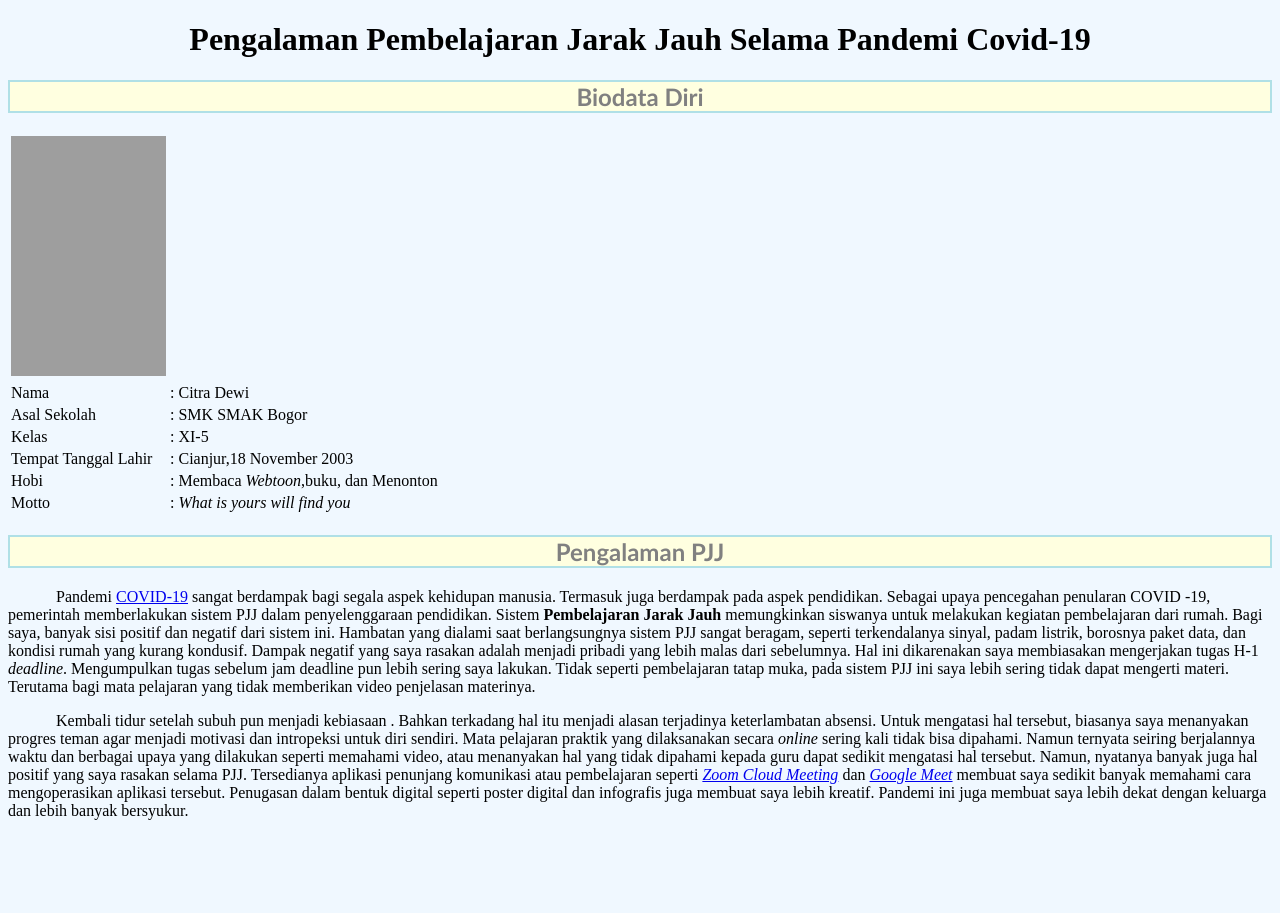
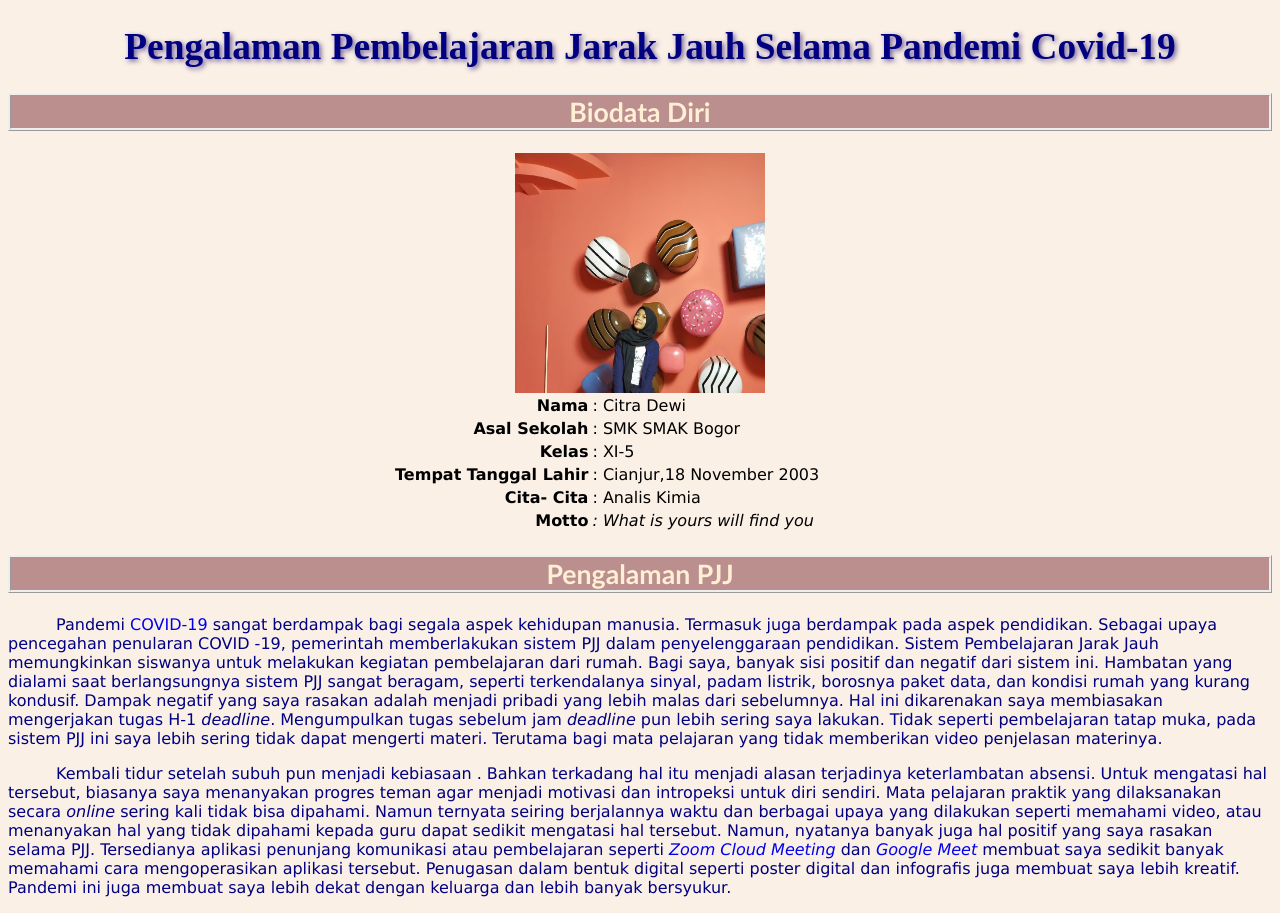
Before and after one commit to citraadewi/citraadewi.github.io, a plain HTML site: page index.html in a window 1280 px wide. Before the commit the page ends 836 px from the top, so only its background shows below. Drawn offline with Linux system fonts and the light colour scheme; grey boxes are pictures that could not be loaded.

Commit message:
Add files via upload

```diff
--- /dev/null
+++ b/cssku.css
@@ -0,0 +1,37 @@
+body {
+  background-color: linen;
+}
+
+h1 {
+  color: navy;
+  margin-left: 20px;
+  text-align: center;
+  text-shadow: 2px 2px 5px #6b5b95;
+  font-size: 28pt
+}
+
+h2 {border-style: ridge;
+	background-color: rosybrown;
+	color: papayawhip;
+	text-align: center;
+	font-family: candara;
+	font-size: 20pt
+
+}
+
+img {display: block;margin: auto;
+}
+
+p {text-indent: 0.5in; color:navy;
+}
+
+p,table {font-family: Verdana, sans-serif;
+}
+td {text-align: left
+}
+
+th {text-align: right
+}
+
+a {text-decoration: none;
+}
--- a/index.html
+++ b/index.html
@@ -1,48 +1,46 @@
 <!DOCTYPE html>
 <html>
 <head>
-	<title>Tugas HTML & CSS Pertemuan 2</title>
+	<link rel="stylesheet" type="text/css" href="cssku.css">
+	<title>HTML & CSS</title>
 </head>
-<body  style="background-color:#F0F8FF;">
-<h1 style="text-align: center">Pengalaman Pembelajaran Jarak Jauh Selama Pandemi Covid-19</h1>
-<h2 style="border: 2px solid powderblue; text-align: center; font-family: candara;background-color: lightyellow;color: grey">Biodata Diri</h2>
-<table>
-	<tr>
-		<td><img src="19.65.09187- Citra Dewi.JPG" alt="Foto Citra" title="Citra Dewi" width="155" height="240"></td>
-	</tr>
+<body>
+<h1>Pengalaman Pembelajaran Jarak Jauh Selama Pandemi Covid-19</h1>
+<h2>Biodata Diri</h2>
+<img src="Foto Citra.jpg" alt="Foto Citra Dewi" title="Citra Dewi" width="250" height="240">
+<table width="100%">
 	 <tr>
-		<td>Nama</td>
-		<td>:</td>
-		<td>Citra Dewi</td>
+		<th>Nama</th>
+		<td>: Citra Dewi</td>
 	</tr>
 	<tr>
-		<td>Asal Sekolah</td>
-		<td>:</td>
-		<td>SMK SMAK Bogor </td>
+		<th>Asal Sekolah</th>
+
+		<td>: SMK SMAK Bogor </td>
 	</tr>
 	<tr>
-		<td>Kelas</td>
-		<td>:</td>
-		<td>XI-5 </td>
+		<th>Kelas</th>
+
+		<td>: XI-5 </td>
 	</tr>
 	<tr>
-		<td>Tempat Tanggal Lahir</td>
-		<td>:</td>
-		<td>Cianjur,18 November 2003</td>
+		<th>Tempat Tanggal Lahir</th>
+
+		<td>: Cianjur,18 November 2003</td>
 	</tr>
 	<tr>
-		<td>Hobi</td>
-		<td>:</td>
-		<td>Membaca <i>Webtoon</i>,buku, dan Menonton</td>
+		<th>Cita- Cita</th>
+
+		<td>: Analis Kimia</td>
 	</tr>
 	<tr>
-		<td>Motto</td>
-		<td>:</td>
-		<td><i>What is yours will find you</i></td>
+		<th>Motto</th>
+
+		<td><i>: What is yours will find you</i></td>
 	</tr>
 </table>
-<h2 style="border: 2px solid powderblue; text-align: center; font-family: candara; background-color: lightyellow;color: grey">Pengalaman PJJ</h2>
-<p style="text-indent: 0.5in"> Pandemi <a href="https://covid19.go.id">COVID-19</a> sangat berdampak bagi segala aspek kehidupan manusia. Termasuk juga berdampak pada aspek pendidikan. Sebagai upaya pencegahan penularan COVID -19, pemerintah memberlakukan sistem PJJ dalam penyelenggaraan pendidikan. Sistem <b>Pembelajaran Jarak Jauh</b> memungkinkan siswanya untuk melakukan kegiatan pembelajaran dari rumah. Bagi saya, banyak sisi positif dan negatif dari sistem ini. Hambatan yang dialami saat berlangsungnya sistem PJJ sangat beragam, seperti terkendalanya sinyal, padam listrik, borosnya paket data, dan kondisi rumah yang kurang kondusif. Dampak negatif yang saya rasakan adalah menjadi pribadi yang lebih malas dari sebelumnya. Hal ini dikarenakan saya membiasakan mengerjakan tugas H-1 <i>deadline</i>. Mengumpulkan tugas sebelum jam deadline pun lebih sering saya lakukan. Tidak seperti pembelajaran tatap muka, pada sistem PJJ ini saya lebih sering tidak dapat mengerti materi. Terutama bagi mata pelajaran yang tidak memberikan video penjelasan materinya.</p>
-<p style="text-indent: 0.5in">Kembali tidur setelah subuh pun menjadi kebiasaan . Bahkan terkadang hal itu menjadi alasan terjadinya keterlambatan absensi. Untuk mengatasi hal tersebut, biasanya saya menanyakan progres teman agar menjadi motivasi dan intropeksi untuk diri sendiri. Mata pelajaran praktik yang dilaksanakan secara <i>online</i> sering kali tidak bisa dipahami. Namun ternyata seiring berjalannya waktu dan berbagai upaya yang dilakukan seperti memahami video, atau menanyakan hal yang tidak dipahami kepada guru dapat sedikit mengatasi hal tersebut.  Namun, nyatanya banyak juga hal positif yang saya rasakan selama PJJ. Tersedianya aplikasi penunjang komunikasi atau pembelajaran seperti <a href="https://zoom.us/"><i>Zoom Cloud Meeting</i></a> dan <a href="https://meet.google.com/"><i>Google Meet</i></a> membuat saya sedikit banyak memahami cara mengoperasikan aplikasi tersebut. Penugasan dalam bentuk digital seperti poster digital dan infografis juga membuat saya lebih kreatif. Pandemi ini juga membuat saya lebih dekat dengan keluarga dan lebih banyak bersyukur.</p>
+<h2>Pengalaman PJJ</h2>
+<p> Pandemi <a href="https://covid19.go.id">COVID-19</a> sangat berdampak bagi segala aspek kehidupan manusia. Termasuk juga berdampak pada aspek pendidikan. Sebagai upaya pencegahan penularan COVID -19, pemerintah memberlakukan sistem PJJ dalam penyelenggaraan pendidikan. Sistem Pembelajaran Jarak Jauh memungkinkan siswanya untuk melakukan kegiatan pembelajaran dari rumah. Bagi saya, banyak sisi positif dan negatif dari sistem ini. Hambatan yang dialami saat berlangsungnya sistem PJJ sangat beragam, seperti terkendalanya sinyal, padam listrik, borosnya paket data, dan kondisi rumah yang kurang kondusif. Dampak negatif yang saya rasakan adalah menjadi pribadi yang lebih malas dari sebelumnya. Hal ini dikarenakan saya membiasakan mengerjakan tugas H-1 <i>deadline</i>. Mengumpulkan tugas sebelum jam <i>deadline</i> pun lebih sering saya lakukan. Tidak seperti pembelajaran tatap muka, pada sistem PJJ ini saya lebih sering tidak dapat mengerti materi. Terutama bagi mata pelajaran yang tidak memberikan video penjelasan materinya.</p>
+<p>Kembali tidur setelah subuh pun menjadi kebiasaan . Bahkan terkadang hal itu menjadi alasan terjadinya keterlambatan absensi. Untuk mengatasi hal tersebut, biasanya saya menanyakan progres teman agar menjadi motivasi dan intropeksi untuk diri sendiri. Mata pelajaran praktik yang dilaksanakan secara <i>online</i> sering kali tidak bisa dipahami. Namun ternyata seiring berjalannya waktu dan berbagai upaya yang dilakukan seperti memahami video, atau menanyakan hal yang tidak dipahami kepada guru dapat sedikit mengatasi hal tersebut.  Namun, nyatanya banyak juga hal positif yang saya rasakan selama PJJ. Tersedianya aplikasi penunjang komunikasi atau pembelajaran seperti <a href="https://zoom.us/"><i>Zoom Cloud Meeting</i></a> dan <a href="https://meet.google.com/"><i>Google Meet</i></a> membuat saya sedikit banyak memahami cara mengoperasikan aplikasi tersebut. Penugasan dalam bentuk digital seperti poster digital dan infografis juga membuat saya lebih kreatif. Pandemi ini juga membuat saya lebih dekat dengan keluarga dan lebih banyak bersyukur.</p>
 </body>
 </html>
```
Also changed, not shown: Foto Citra.jpg (added).
